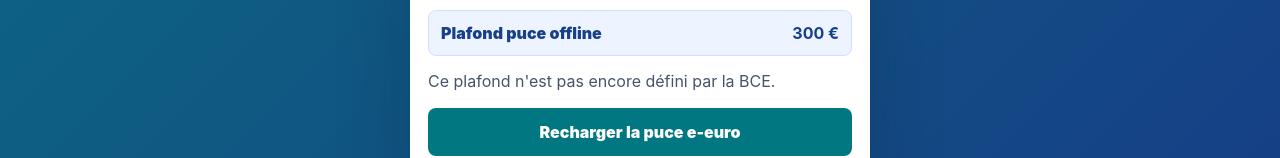
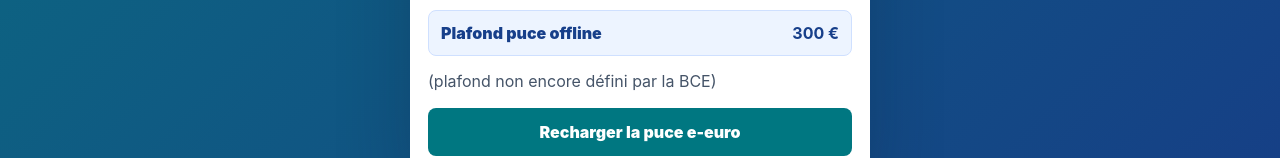
Before and after one commit to Julia-Ramarokoto-30/Paiement-euro-num, a website: page recharger-wallet.html in a window 1280 px wide. Shown: the part 929-1087 px from the top of the page. Drawn offline with Linux system fonts and the light colour scheme.

Commit message:
plafond puce 2

```diff
--- a/recharger-wallet.html
+++ b/recharger-wallet.html
@@ -257,7 +257,7 @@
           <input id="offlineTopupAmount" name="offlineAmount" type="number" min="1" step="0.01" value="25" inputmode="decimal" required>
         </label>
         <div class="limit"><span>Plafond puce offline</span><strong>300 €</strong></div>
-        <p class="helper">Ce plafond n'est pas encore défini par la BCE.</p>
+        <p class="helper">(plafond non encore défini par la BCE)</p>
         <button id="offlineSubmitButton" type="submit">Recharger la puce e-euro</button>
       </form>
     </section>
```
